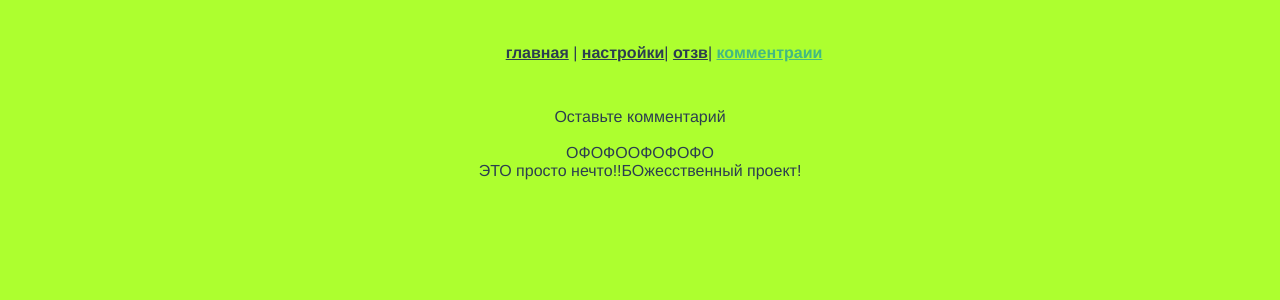
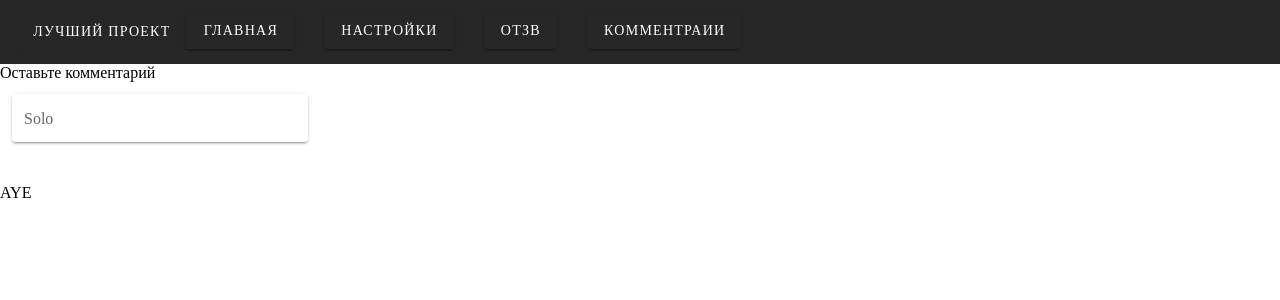
Before and after one commit to mancu1/ubiquitous-fiesta, a Vue app: page /LiveComments in a window 1280 px wide. Shown: the top 300 px of the page. Built offline with nearby package versions, Linux system fonts and the light colour scheme; what vue-wow would draw is missing.

Commit message:
add style in header and other files

```diff
--- a/src/App.vue
+++ b/src/App.vue
@@ -5,34 +5,10 @@
   </div>
 </template>
 
-<style lang="scss">
-#app {
-  font-family: Avenir, Helvetica, Arial, sans-serif;
-  -webkit-font-smoothing: antialiased;
-  -moz-osx-font-smoothing: grayscale;
-  text-align: center;
-  color: #2c3e50;
-}
-
-#nav {
-  padding: 30px;
-
-  a {
-    font-weight: bold;
-    color: #2c3e50;
-
-    &.router-link-exact-active {
-      color: #42b983;
-    }
-  }
-}
-</style>
+<style lang="scss"></style>
 <script>
 import Header from "./components/header";
 export default {
-  components: { Header },
-  created() {
-    document.body.className = "green";
-  }
+  components: { Header }
 };
 </script>
--- a/src/components/Comments.vue
+++ b/src/components/Comments.vue
@@ -13,4 +13,9 @@ export default {
 };
 </script>
 
-<style scoped></style>
+<style lang="scss">
+h1,
+p {
+  text-align: center;
+}
+</style>
--- a/src/components/Setting.vue
+++ b/src/components/Setting.vue
@@ -1,6 +1,6 @@
 <template>
   <div>
-    <button @click="toggle">togle dark mode</button>
+    <v-btn @click="toggle">togle dark mode</v-btn>
   </div>
 </template>
 
@@ -13,7 +13,7 @@ export default {
   methods: {
     toggle() {
       this.color = !this.color;
-      document.body.className = this.color ? "black" : "green";
+      document.body.className = this.color ? "black" : "white";
     }
   }
 };
--- a/src/components/header.vue
+++ b/src/components/header.vue
@@ -1,11 +1,20 @@
 <template>
-  <div id="nav">
-    <v-avatar> </v-avatar>
-    <router-link to="/">главная</router-link> |
-    <router-link to="/Setting">настройки</router-link>|
-    <router-link to="/Reviews">отзв</router-link>|
-    <router-link to="/LiveComments"> комментраии </router-link>
-  </div>
+  <v-toolbar app dark max-height="100" flat>
+    <v-toolbar-title><v-btn>Лучший проект</v-btn> </v-toolbar-title>
+    <v-toolbar-items>
+      <router-link to="/" class="btn">
+        <v-btn>главная</v-btn>
+      </router-link>
+      <router-link to="/Setting" class="btn">
+        <v-btn>настройки</v-btn>
+      </router-link>
+      <router-link to="/Reviews" class="btn"><v-btn>отзв</v-btn></router-link>
+
+      <router-link to="/LiveComments" class="btn">
+        <v-btn>комментраии </v-btn>
+      </router-link>
+    </v-toolbar-items>
+  </v-toolbar>
 </template>
 
 <script>
@@ -14,4 +23,11 @@ export default {
 };
 </script>
 
-<style scoped></style>
+<style lang="scss">
+.btn {
+  text-decoration: none;
+  color: white;
+  margin-right: 30px;
+  margin-top: 13px;
+}
+</style>
--- a/src/components/liveComments.vue
+++ b/src/components/liveComments.vue
@@ -1,8 +1,18 @@
 <template>
   <div>
-    <input type="text" v-model="changeComments" v-on:keyup.enter="addCom()" />
+    <v-col sm="3">
+      <v-text-field
+        label="Solo"
+        single-line
+        solo
+        v-model="changeComments"
+        v-on:keyup.enter="addCom()"
+        class="lox"
+      ></v-text-field>
+    </v-col>
+
     <ul>
-      <li v-for="task in comments" :key="task">
+      <li v-for="(task, ind) in comments" :key="ind">
         {{ task.nameComments }}
       </li>
     </ul>
@@ -17,10 +27,7 @@ export default {
       changeComments: "",
       comments: [
         {
-          nameComments: "ОФОФООФОФОФО"
-        },
-        {
-          nameComments: "ЭТО просто нечто!!БОжесственный проект!"
+          nameComments: "AYE"
         }
       ]
     };
@@ -36,4 +43,4 @@ export default {
 };
 </script>
 
-<style scoped></style>
+<style lang="scss"></style>
--- a/src/views/Reviews.vue
+++ b/src/views/Reviews.vue
@@ -15,4 +15,8 @@ export default {
 };
 </script>
 
-<style scoped></style>
+<style lang="scss">
+div {
+  text-align: center;
+}
+</style>
```
Also changed, not shown: 1 other file (tests, documents, lock files or other folders).
